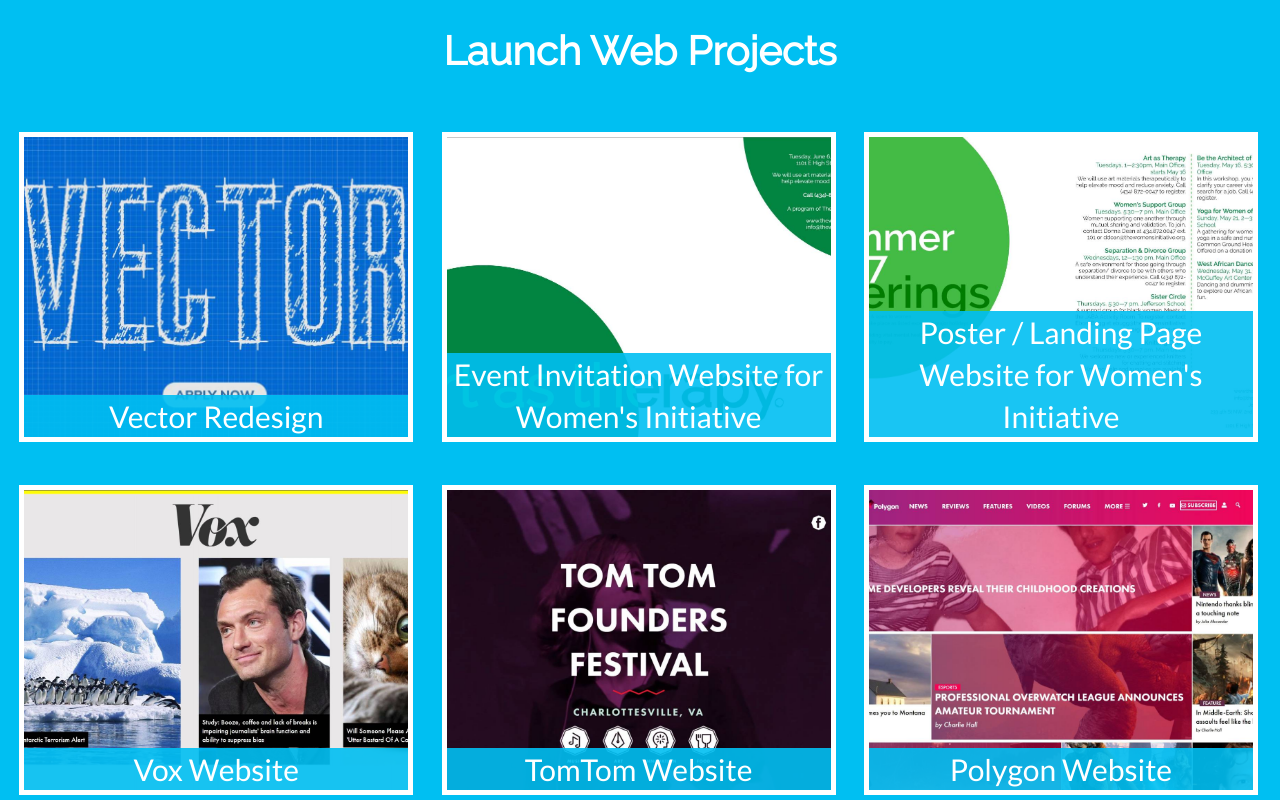
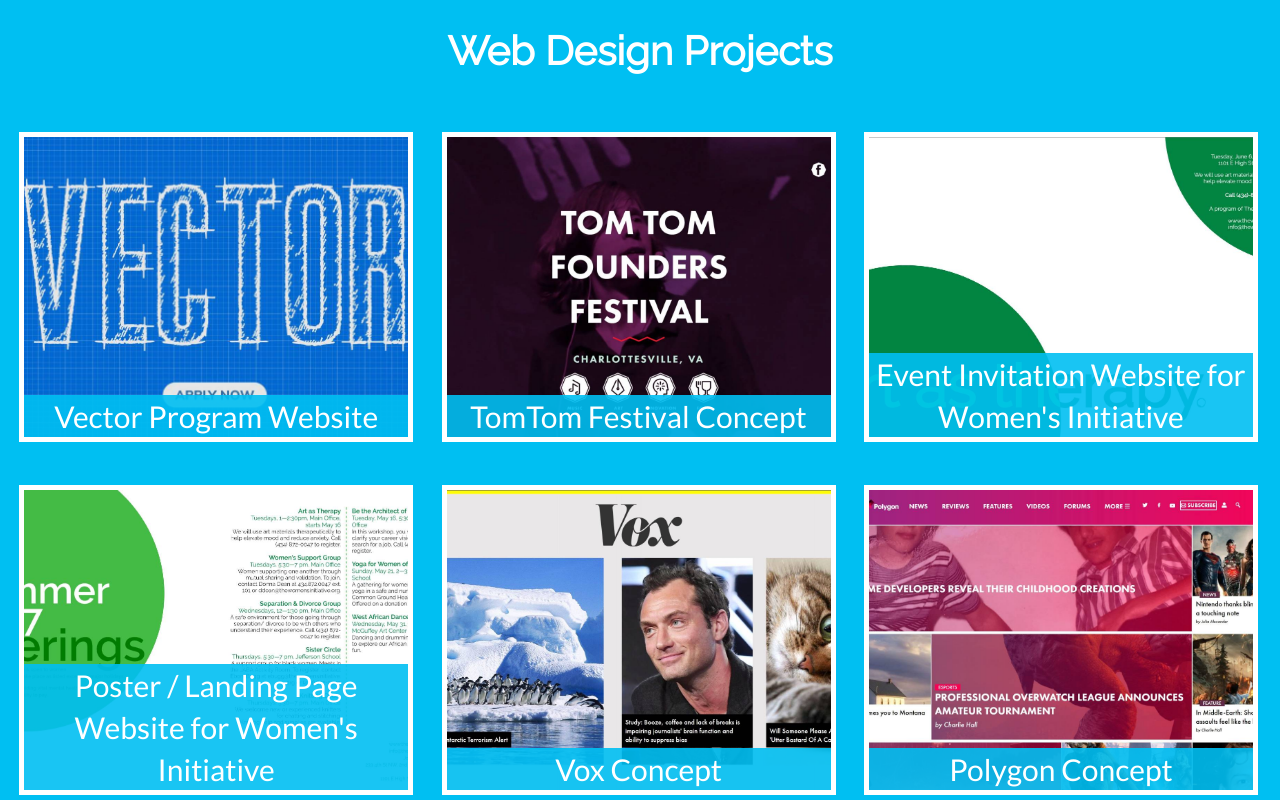
Before and after one commit to rashidlasker/launch-homepage, a plain HTML site: page index.html in a window 1280 px wide. Shown: the part 820-1620 px from the top of the page. Drawn offline with nearby package versions, Linux system fonts and the light colour scheme.

Commit message:
Rearrange

```diff
--- a/index.html
+++ b/index.html
@@ -39,11 +39,17 @@
             <h2>Welcome to my site!</h2>
         </div>
         <div class="projects">
-            <h2>Launch Web Projects</h2>
+            <h2>Web Design Projects</h2>
             <div class="link10">
                 <a href="vector" target="_blank">
                 <div class="img10">
-                    <div class="link-title">Vector Redesign</div>
+                    <div class="link-title">Vector Program Website</div>
+                </div>
+                </a>
+            </div><div class="link2">
+                <a href="tomtom" target="_blank">
+                <div class="img2">
+                    <div class="link-title">TomTom Festival Concept</div>
                 </div>
                 </a>
             </div><div class="link8">
@@ -61,19 +67,13 @@
             </div><div class="link1">
                 <a href="vox" target="_blank">
                 <div class="img1">
-                    <div class="link-title">Vox Website</div>
-                </div>
-                </a>
-            </div><div class="link2">
-                <a href="tomtom" target="_blank">
-                <div class="img2">
-                    <div class="link-title">TomTom Website</div>
+                    <div class="link-title">Vox Concept</div>
                 </div>
                 </a>
             </div><div class="link3">
                 <a href="newssite" target="_blank">
                 <div class="img3">
-                    <div class="link-title">Polygon Website</div>
+                    <div class="link-title">Polygon Concept</div>
                 </div>
                 </a>
             </div><div class="link11">
```
